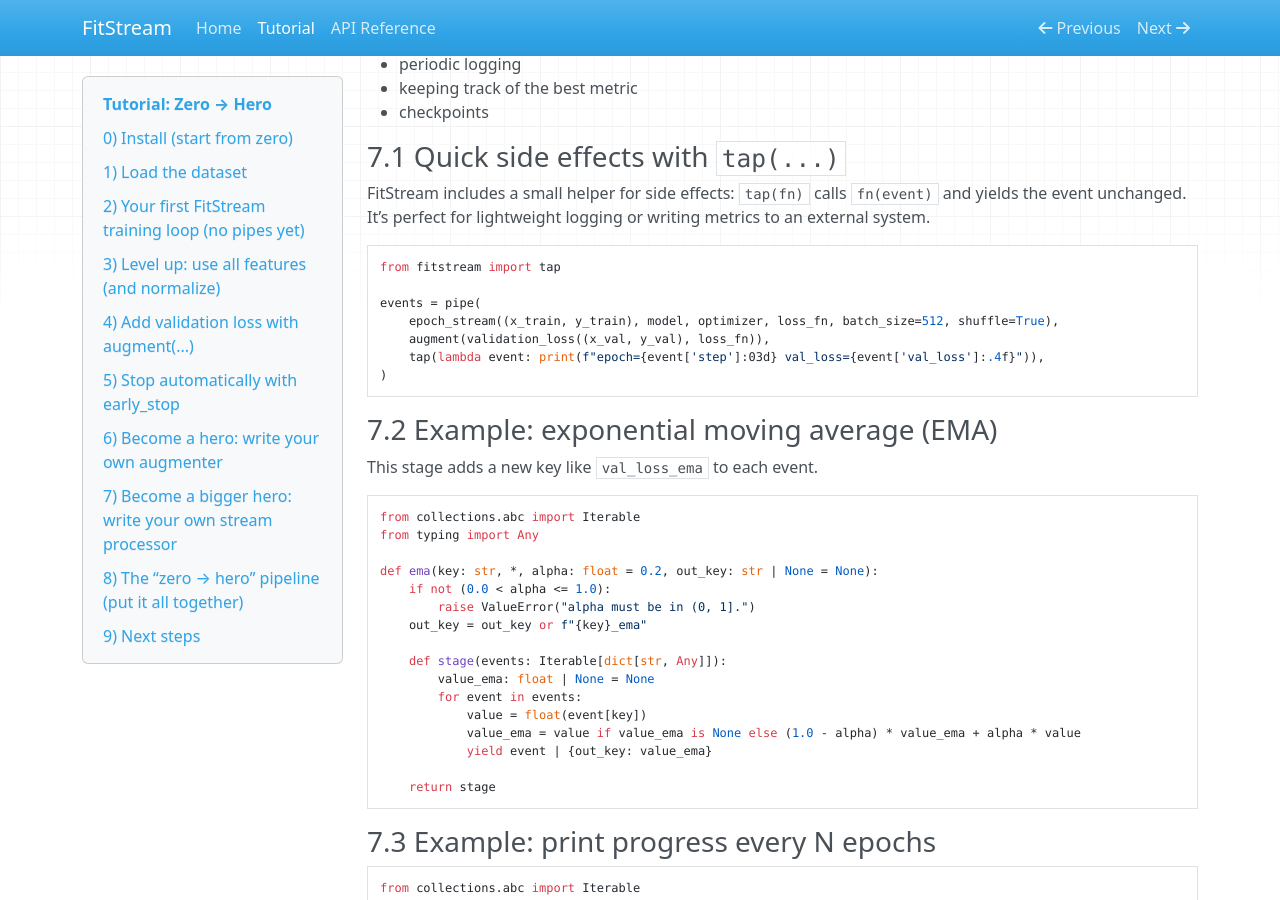
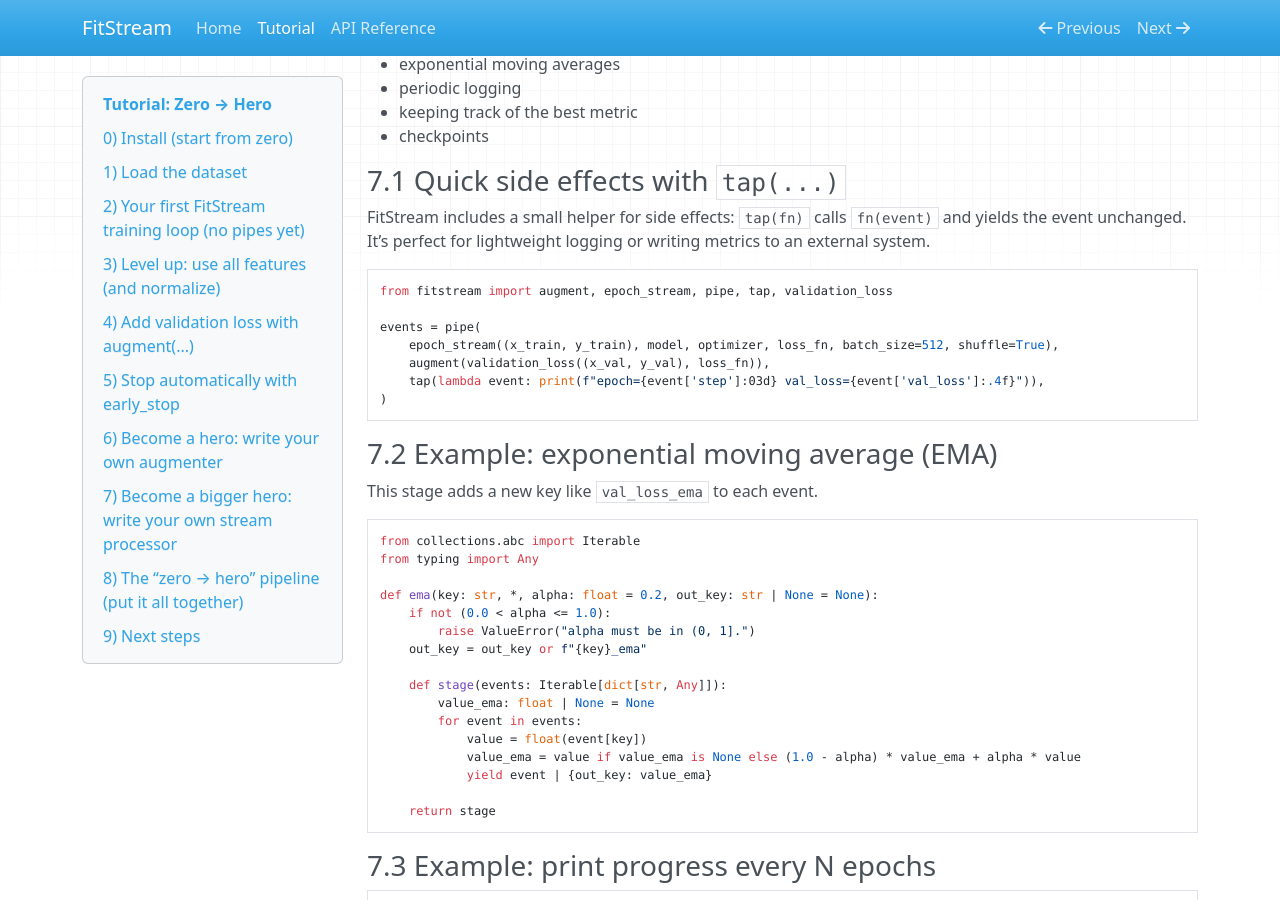
Before and after one commit to alexshtf/fitstream, an MkDocs documentation site: the page built from docs/tutorial.md, in a window 1280 px wide and 900 px high, scrolled down 5973 px. Built offline with MkDocs 1.6.1, drawn with Linux system fonts in a browser that asks for light colours; nearby versions of some CDN libraries; some of the changed text lies outside the part shown.

Commit message:
Polish tutorial coherence

````diff
--- a/docs/tutorial.md
+++ b/docs/tutorial.md
@@ -99,7 +99,7 @@
 ### 2.3 Train with `epoch_stream`
 
 `epoch_stream(...)` is FitStream’s main entry point. It yields one event **per epoch** forever, so we’ll stop it using
-FitStream’s `take(...)` helper.
+FitStream’s `take(...)` helper. You can use it directly (`take(events, 10)`) or as a pipe stage (`pipe(events, take(10))`).
 
 ```python
 from fitstream import epoch_stream, take
@@ -327,7 +327,7 @@
 It’s perfect for lightweight logging or writing metrics to an external system.
 
 ```python
-from fitstream import tap
+from fitstream import augment, epoch_stream, pipe, tap, validation_loss
 
 events = pipe(
     epoch_stream((x_train, y_train), model, optimizer, loss_fn, batch_size=512, shuffle=True),
````
